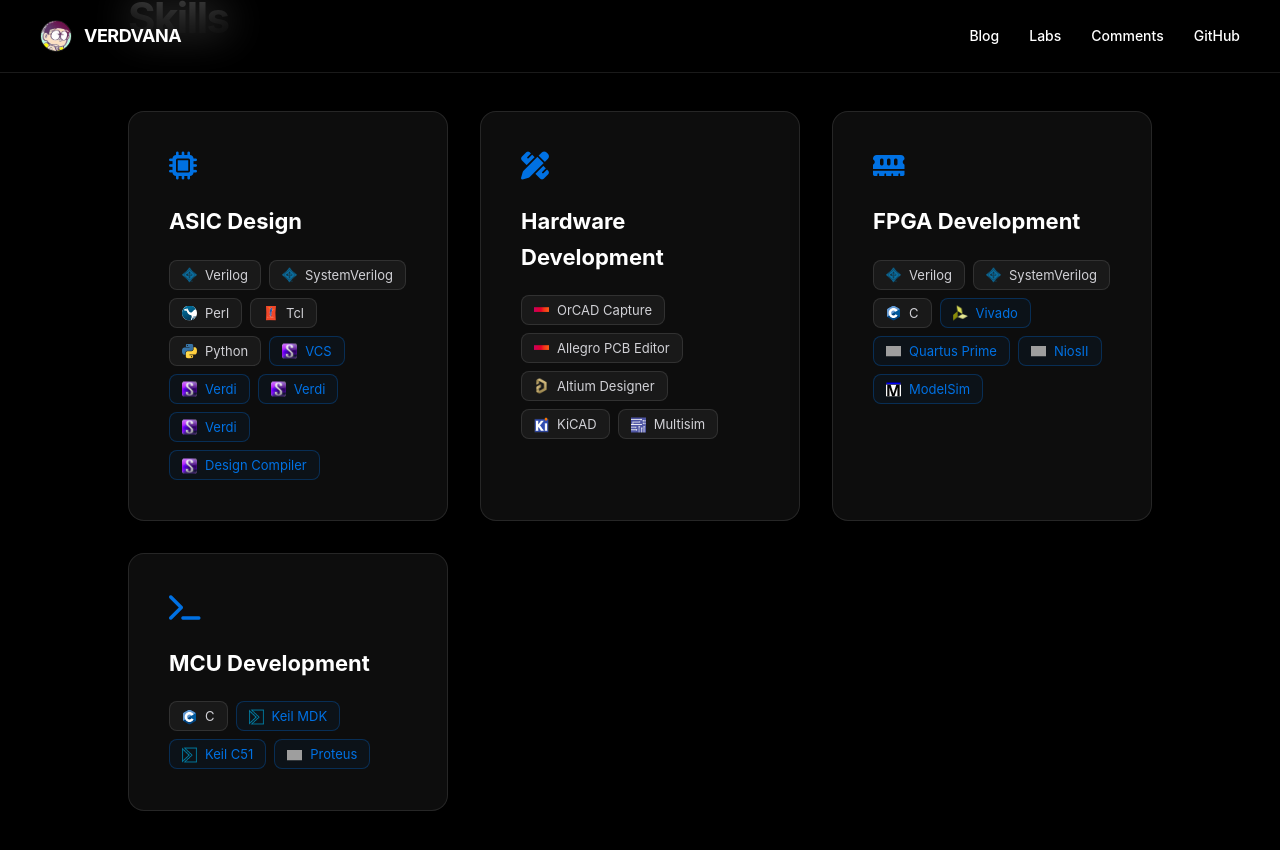
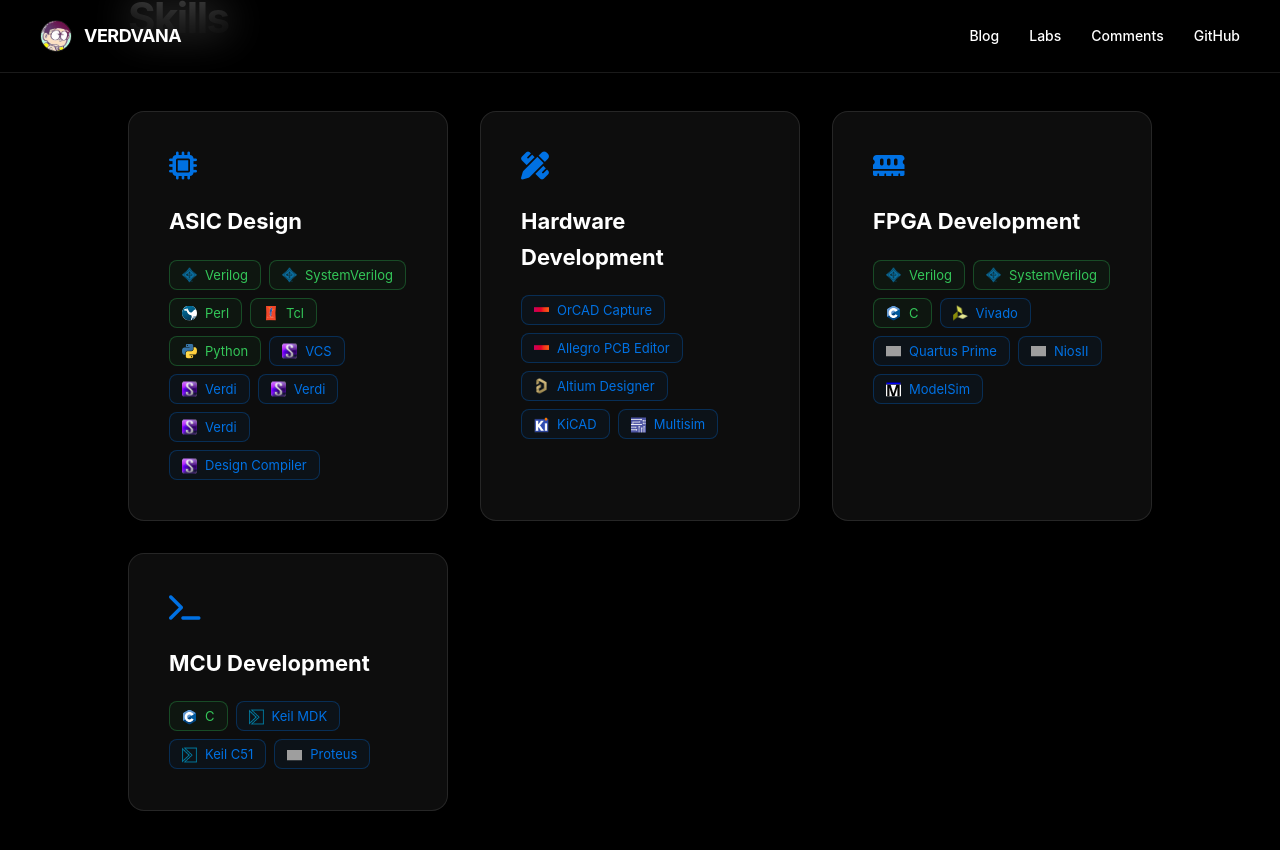
Before and after one commit to Verdvana/Verdvana.github.io, a Jekyll site: the page built from index.html, in a window 1280 px wide and 900 px high, scrolled down 4162 px. Shown: the top 850 px of the window. Built offline with Jekyll 4.4.1, drawn with Linux system fonts in a browser that asks for light colours; grey boxes are pictures that could not be loaded.

Commit message:
opt skill card

```diff
--- a/index.html
+++ b/index.html
@@ -741,6 +741,12 @@
             justify-content: center;
         }
 
+        .skill-tags span.lang {
+            color: #34c759;
+            border-color: rgba(52, 199, 89, 0.3);
+            background: rgba(52, 199, 89, 0.05);
+        }
+
         .skill-tags span.tool {
             color: var(--accent-color);
             border-color: rgba(0, 113, 227, 0.3);
@@ -757,6 +763,11 @@
             background: rgba(255, 255, 255, 0.15);
             border-color: rgba(255, 255, 255, 0.4);
             transform: translateY(-2px);
+        }
+
+        .skill-tags span.lang:hover {
+            background: rgba(52, 199, 89, 0.15);
+            border-color: rgba(52, 199, 89, 0.6);
         }
 
         .skill-tags span.tool:hover {
@@ -1074,11 +1085,11 @@
                 <i class="fa-solid fa-microchip"></i>
                 <h3>ASIC Design</h3>
                 <div class="skill-tags">
-                    <a href="https://web.archive.org/web/20120716210757/http://www.verilog.com/IEEEVerilog.html" target="_blank"><span><img src="/static/img/ieee.png" alt="Verilog"> Verilog</span></a>
-                    <a href="https://standards.ieee.org/standard/1800-2009.html" target="_blank"><span><img src="/static/img/ieee.png" alt="SystemVerilog"> SystemVerilog</span></a>
-                    <a href="https://www.perl.org/" target="_blank"><span><img src="/static/img/perl.svg" alt="Perl"> Perl</span></a>
-                    <a href="https://www.tcl.tk/" target="_blank"><span><img src="/static/img/tcl.svg" alt="Tcl"> Tcl</span></a>
-                    <a href="https://www.python.org/" target="_blank"><span><img src="/static/img/python.svg" alt="Python"> Python</span></a>
+                    <a href="https://web.archive.org/web/20120716210757/http://www.verilog.com/IEEEVerilog.html" target="_blank"><span class="lang"><img src="/static/img/ieee.png" alt="Verilog"> Verilog</span></a>
+                    <a href="https://standards.ieee.org/standard/1800-2009.html" target="_blank"><span class="lang"><img src="/static/img/ieee.png" alt="SystemVerilog"> SystemVerilog</span></a>
+                    <a href="https://www.perl.org/" target="_blank"><span class="lang"><img src="/static/img/perl.svg" alt="Perl"> Perl</span></a>
+                    <a href="https://www.tcl.tk/" target="_blank"><span class="lang"><img src="/static/img/tcl.svg" alt="Tcl"> Tcl</span></a>
+                    <a href="https://www.python.org/" target="_blank"><span class="lang"><img src="/static/img/python.svg" alt="Python"> Python</span></a>
                     <a href="https://www.synopsys.com/zh-cn/verification/simulation/vcs.html" target="_blank"><span class="tool"><img src="/static/img/synopsys.ico" alt="VCS"> VCS</span></a>
                     <a href="https://www.synopsys.com/zh-cn/verification/debug/verdi.html" target="_blank"><span class="tool"><img src="/static/img/synopsys.ico" alt="Verdi"> Verdi</span></a>
                     <a href="https://www.synopsys.com/implementation-and-signoff/signoff/primeclock.html" target="_blank"><span class="tool"><img src="/static/img/synopsys.ico" alt="PrimeClock"> Verdi</span></a>
@@ -1090,20 +1101,20 @@
                 <i class="fa-solid fa-pen-ruler"></i>
                 <h3>Hardware Development</h3>
                 <div class="skill-tags">
-                    <a href="https://www.orcad.com/products/orcad-capture/overview" target="_blank"><span><img src="/static/img/cadence.ico" alt="OrCAD"> OrCAD Capture</span></a>
-                    <a href="https://www.cadence.com/en_US/home/tools/pcb-design-and-analysis/pcb-layout/allegro-pcb-designer.html" target="_blank"><span><img src="/static/img/cadence.ico" alt="Allegro"> Allegro PCB Editor</span></a>
-                    <a href="https://www.altium.com/altium-designer" target="_blank"><span><img src="/static/img/altium.png" alt="Altium"> Altium Designer</span></a>
-                    <a href="https://www.kicad.org/" target="_blank"><span><img src="/static/img/kicad.ico" alt="KiCAD"> KiCAD</span></a>
-                    <a href="https://www.ni.com/zh-tw/shop/electronic-test-instrumentation/application-software-for-electronic-test-and-instrumentation-category/what-is-multisim.html" target="_blank"><span><img src="/static/img/multisim.jpg" alt="Multisim"> Multisim</span></a>
+                    <a href="https://www.orcad.com/products/orcad-capture/overview" target="_blank"><span class="tool"><img src="/static/img/cadence.ico" alt="OrCAD"> OrCAD Capture</span></a>
+                    <a href="https://www.cadence.com/en_US/home/tools/pcb-design-and-analysis/pcb-layout/allegro-pcb-designer.html" target="_blank"><span class="tool"><img src="/static/img/cadence.ico" alt="Allegro"> Allegro PCB Editor</span></a>
+                    <a href="https://www.altium.com/altium-designer" target="_blank"><span class="tool"><img src="/static/img/altium.png" alt="Altium"> Altium Designer</span></a>
+                    <a href="https://www.kicad.org/" target="_blank"><span class="tool"><img src="/static/img/kicad.ico" alt="KiCAD"> KiCAD</span></a>
+                    <a href="https://www.ni.com/zh-tw/shop/electronic-test-instrumentation/application-software-for-electronic-test-and-instrumentation-category/what-is-multisim.html" target="_blank"><span class="tool"><img src="/static/img/multisim.jpg" alt="Multisim"> Multisim</span></a>
                 </div>
             </div>
             <div class="skill-card">
                 <i class="fa-solid fa-memory"></i>
                 <h3>FPGA Development</h3>
                 <div class="skill-tags">
-                    <a href="https://web.archive.org/web/20120716210757/http://www.verilog.com/IEEEVerilog.html" target="_blank"><span><img src="/static/img/ieee.png" alt="Verilog"> Verilog</span></a>
-                    <a href="https://standards.ieee.org/standard/1800-2009.html" target="_blank"><span><img src="/static/img/ieee.png" alt="SystemVerilog"> SystemVerilog</span></a>
-                    <a href="https://www.intel.cn/content/dam/altera-www/global/zh_CN/pdfs/literature/hb/nios2/edh_ed51004.pdf" target="_blank"><span><img src="/static/img/c.svg" alt="C"> C</span></a>
+                    <a href="https://web.archive.org/web/20120716210757/http://www.verilog.com/IEEEVerilog.html" target="_blank"><span class="lang"><img src="/static/img/ieee.png" alt="Verilog"> Verilog</span></a>
+                    <a href="https://standards.ieee.org/standard/1800-2009.html" target="_blank"><span class="lang"><img src="/static/img/ieee.png" alt="SystemVerilog"> SystemVerilog</span></a>
+                    <a href="https://www.intel.cn/content/dam/altera-www/global/zh_CN/pdfs/literature/hb/nios2/edh_ed51004.pdf" target="_blank"><span class="lang"><img src="/static/img/c.svg" alt="C"> C</span></a>
                     <a href="https://www.xilinx.com/products/design-tools/vivado.html" target="_blank"><span class="tool"><img src="/static/img/vivado.png" alt="Vivado"> Vivado</span></a>
                     <a href="https://www.intel.com.tw/content/www/tw/zh/software/programmable/quartus-prime/overview.html" target="_blank"><span class="tool"><img src="/static/img/altera.png" alt="Quartus"> Quartus Prime</span></a>
                     <a href="https://www.intel.com/content/www/us/en/products/details/fpga/nios-processor/ii/article.html" target="_blank"><span class="tool"><img src="/static/img/altera.png" alt="Nios2"> NiosⅡ</span></a>
@@ -1114,7 +1125,7 @@
                 <i class="fa-solid fa-terminal"></i>
                 <h3>MCU Development</h3>
                 <div class="skill-tags">
-                    <a href="https://www.keil.com/arm/gnu.asp" target="_blank"><span><img src="/static/img/c.svg" alt="C"> C</span></a>
+                    <a href="https://www.keil.com/arm/gnu.asp" target="_blank"><span class="lang"><img src="/static/img/c.svg" alt="C"> C</span></a>
                     <a href="https://www2.keil.com/mdk5/" target="_blank"><span class="tool"><img src="/static/img/keil.png" alt="Keil"> Keil MDK</span></a>
                     <a href="https://www.keil.com/c51/" target="_blank"><span class="tool"><img src="/static/img/keil.png" alt="Keil"> Keil C51</span></a>
                     <a href="https://www.labcenter.com/vsmstudio/" target="_blank"><span class="tool"><img src="/static/img/proteus.png" alt="Proteus"> Proteus</span></a>
```
